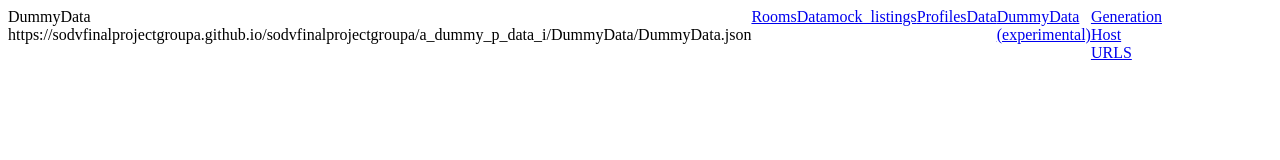
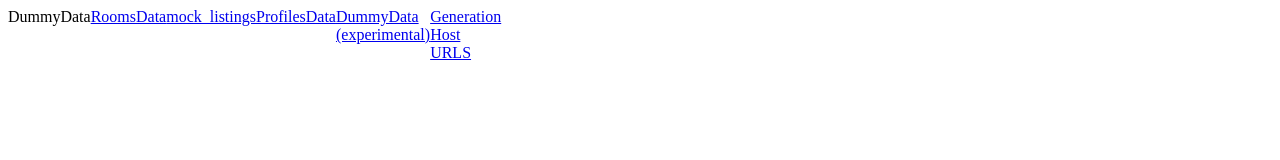
Before and after one commit to sodvfinalprojectgroupa/a_dummy_p_data_i, a plain HTML site: page index.html in a window 1280 px wide. Drawn offline with Linux system fonts and the light colour scheme.

Commit message:
Update index.html

```diff
--- a/index.html
+++ b/index.html
@@ -5,8 +5,8 @@
 <body>
   <head>
     <nav style="display: flex; flex-flow: row; list-style-position: outside; max-width: 10rem; word-wrap: break-word; text-align: start; text-wrap: wrap; font-size: 1rem;"
-      <a href="/DummyData/DummyData.json">DummyData</a>
-      https://sodvfinalprojectgroupa.github.io/sodvfinalprojectgroupa/a_dummy_p_data_i/DummyData/DummyData.json
+      <a href="../DummyData/DummyData.json">DummyData</a>
+     <!-- https://sodvfinalprojectgroupa.github.io/sodvfinalprojectgroupa/a_dummy_p_data_i/DummyData/DummyData.json -->
       <a href="/DummyData/RoomsData.json">RoomsData</a>
       <a href="/DummyData/mock_listings.json">mock_listings</a>
       <a href="/DummyData/grp1fnlprjctdmmyprfls.json.json">ProfilesData</a>
```
